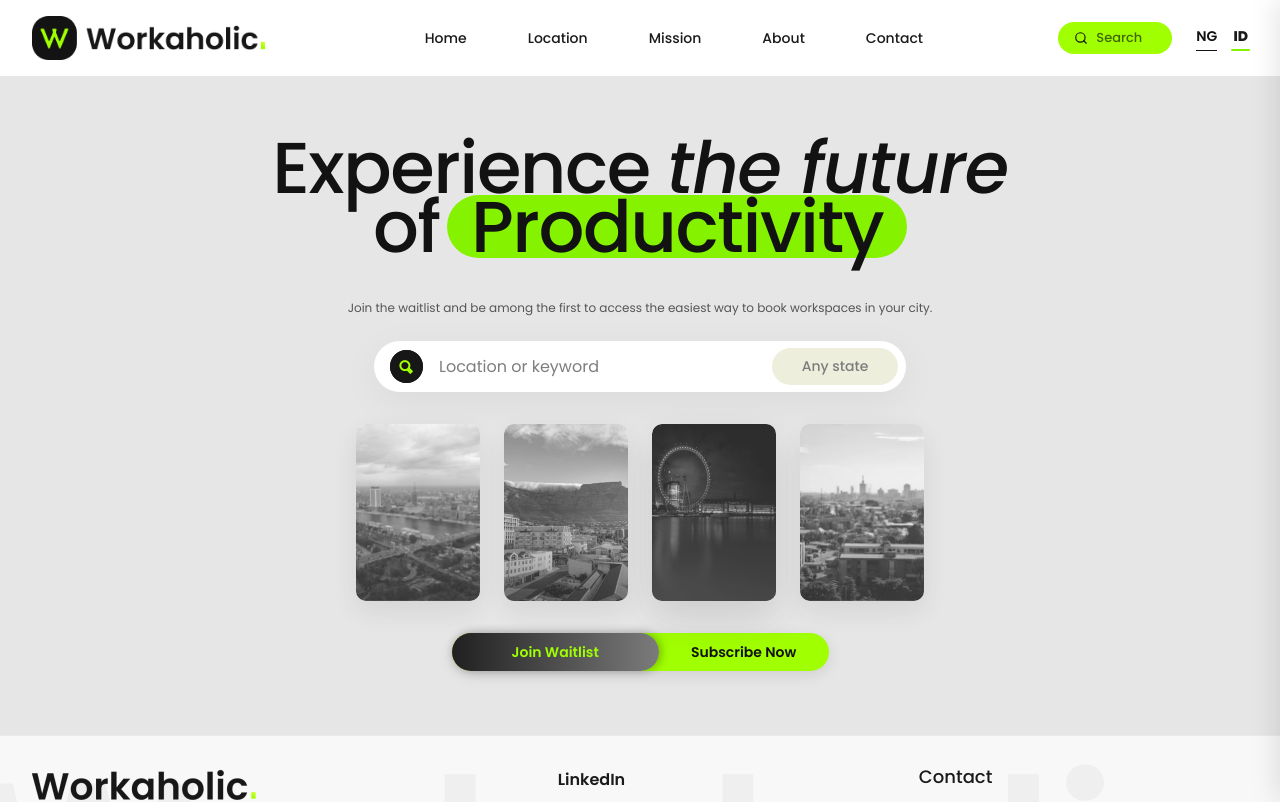
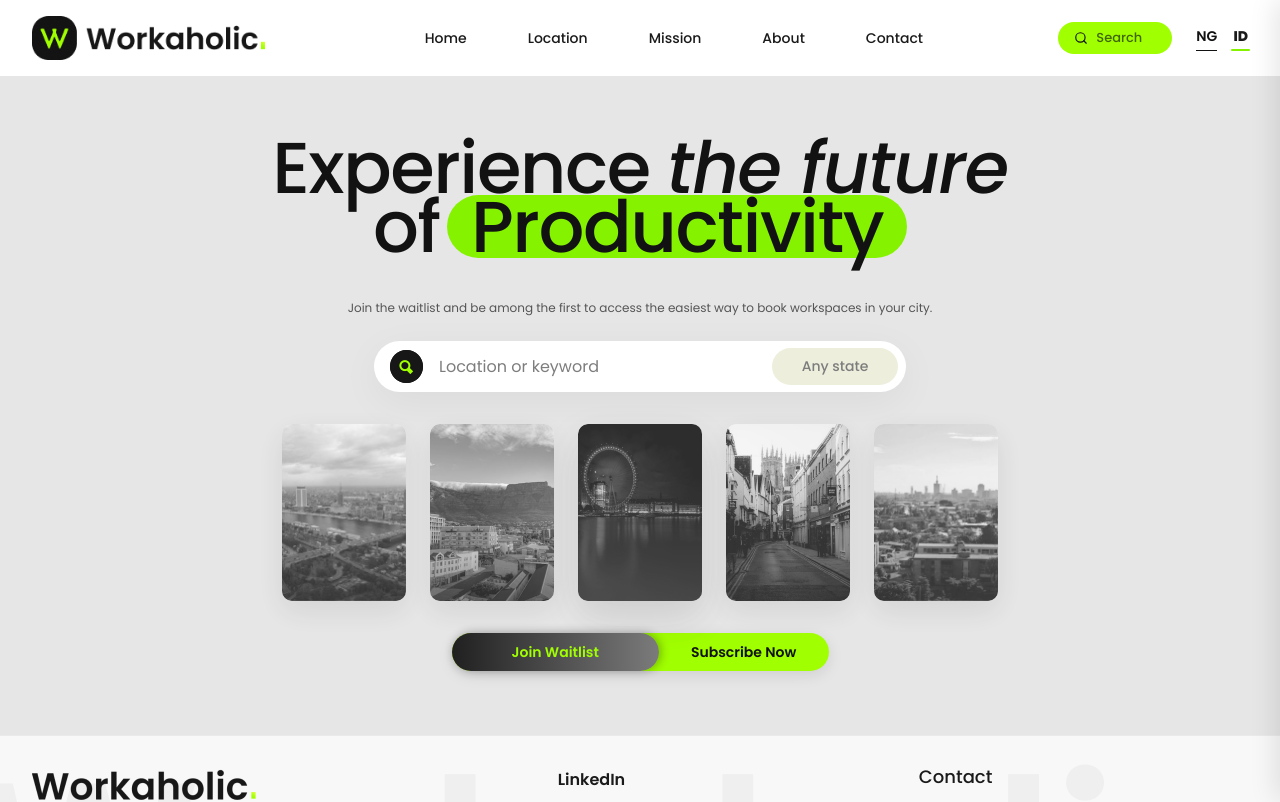
Before and after one commit to Workaholic-Africa/landing_page, a React (Vite) app: page / in a window 1280 px wide. Shown: the top 802 px of the page. Built offline with nearby package versions, Linux system fonts and the light colour scheme.

Commit message:
feat: add 5th image back to carousel

```diff
--- a/src/components/Carousel/Carousel.jsx
+++ b/src/components/Carousel/Carousel.jsx
@@ -10,6 +10,7 @@ const Carousel = () => {
         { id: 1, src: '/images/guinea.png', type: 'bw' },
         { id: 2, src: '/images/egypt.png', type: 'bw' },
         { id: 3, src: '/images/ferrris.png', type: 'color' }, // the middle one is colored
+        { id: 4, src: '/images/street.png', type: 'bw' },
         { id: 5, src: '/images/lagos.png', type: 'bw' },
     ];
 
```
